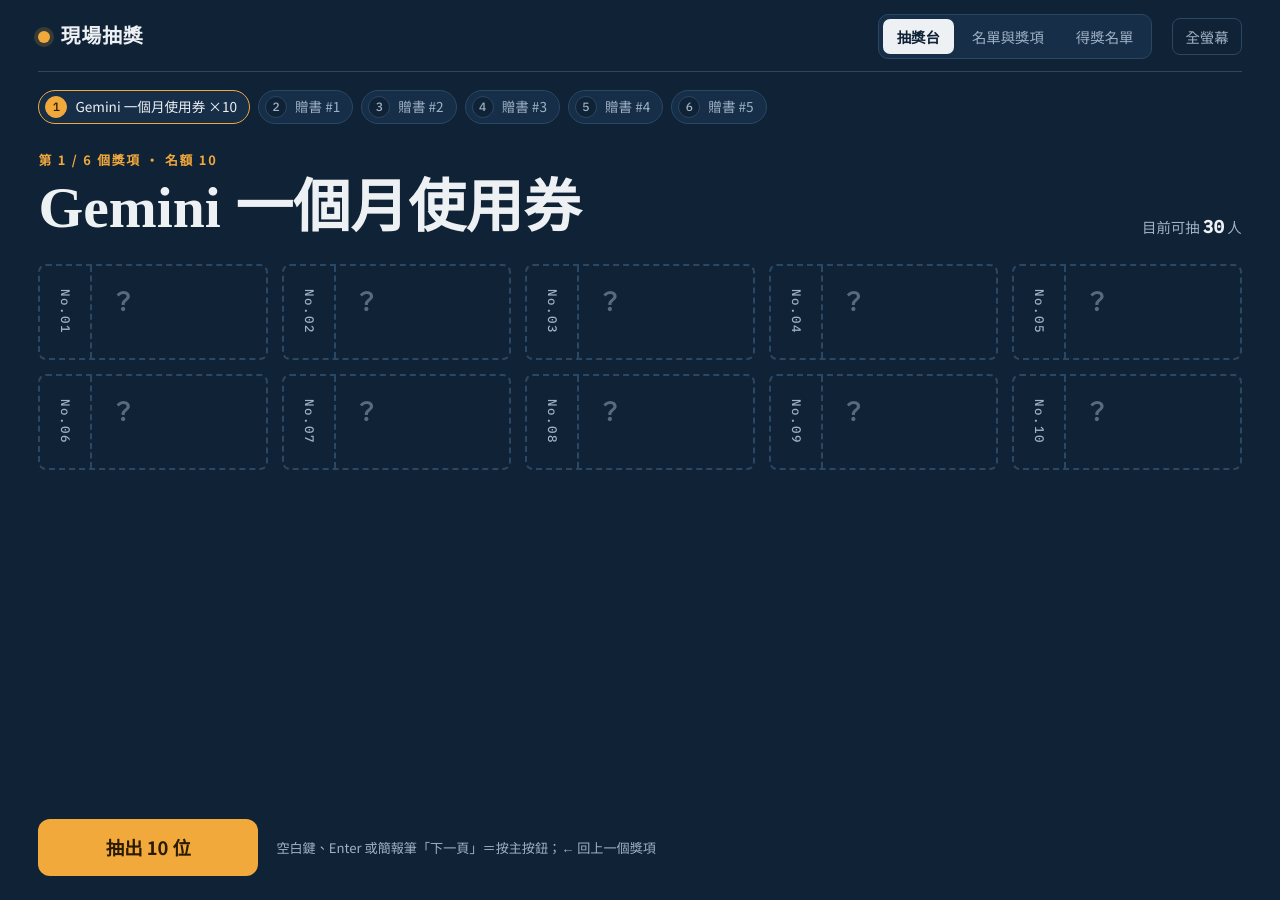
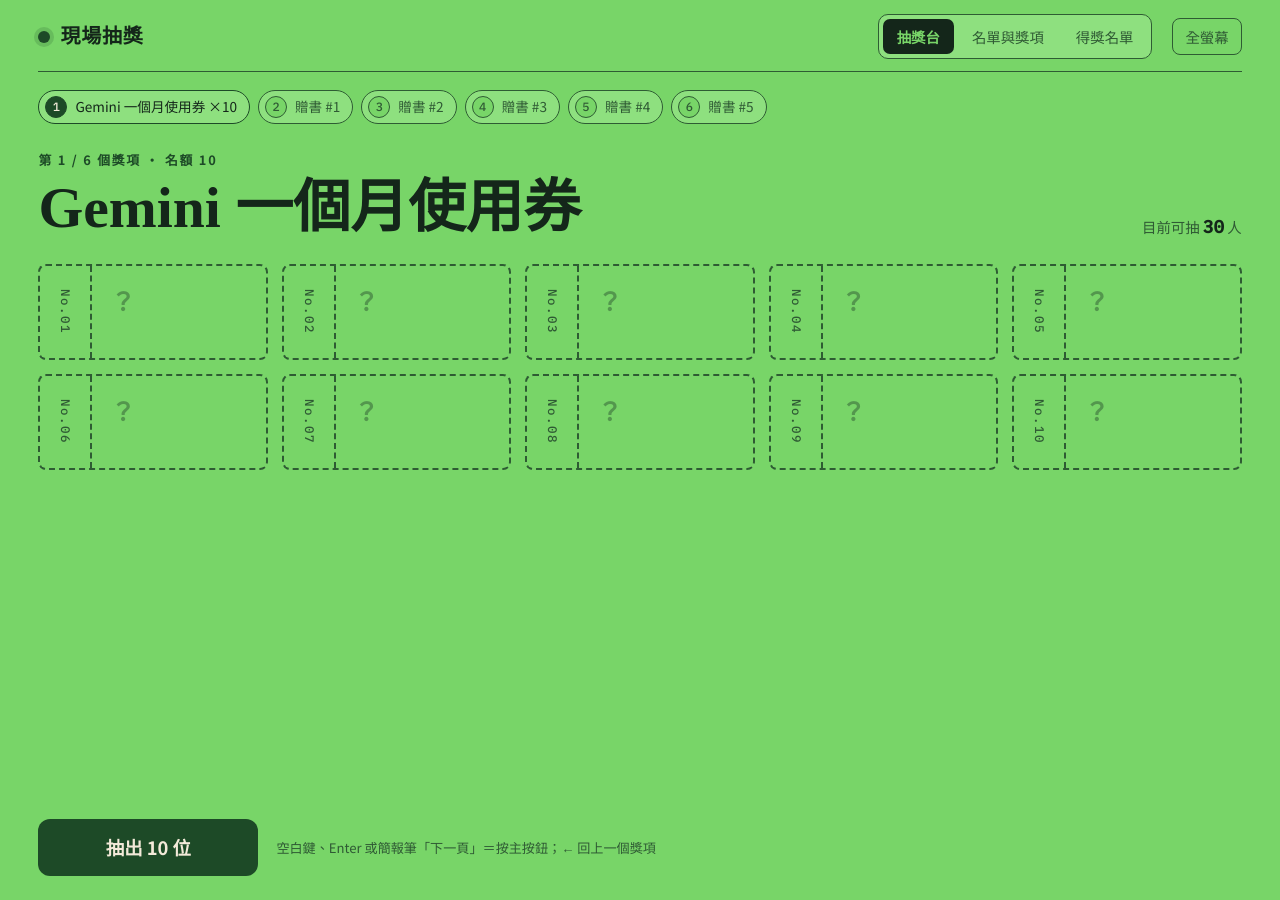
Before and after one commit to AdaSpeaking/AdaSpeaking.github.io, a Jekyll site: the page raffle/index.html, which Jekyll copies as it is, in a window 1280 px wide. Built offline with Jekyll 4.4.1, drawn with Linux system fonts in a browser that asks for light colours.

Commit message:
raffle: 底色改淺綠 #78d568，文字與邊框改深色
Co-Authored-By: Claude Opus 5.5 <noreply@anthropic.com>
Claude-Session: https://claude.ai/code/session_01D64zfsC21W1t1J9gKb6xxA

```diff
--- a/raffle/index.html
+++ b/raffle/index.html
@@ -9,22 +9,22 @@
 <link rel="preconnect" href="https://fonts.gstatic.com" crossorigin>
 <link rel="stylesheet" href="https://fonts.googleapis.com/css2?family=Noto+Sans+TC:wght@400;500;700&family=Noto+Serif+TC:wght@700;900&family=IBM+Plex+Mono:wght@500&display=swap">
 <style>
-/* Layout: 舞台式單一深色畫面（投影用）— 上方獎項軌道，中央抽獎券，底部單一主按鈕；設定與名單分頁 */
+/* Layout: 舞台式單一淺綠畫面（投影用）— 上方獎項軌道，中央抽獎券，底部單一主按鈕；設定與名單分頁 */
 :root{
-  --bg:#0f2236;        /* 深藍舞台 */
-  --bg-2:#162e47;      /* 面板 */
-  --line:#2a4763;
+  --bg:#78d568;        /* 淺綠舞台 */
+  --bg-2:#8ee07f;      /* 面板 */
+  --line:#2e5c33;
   --paper:#f3ead9;     /* 抽獎券紙色 */
   --ink:#1a2433;       /* 券上墨色 */
-  --fg:#eef1f4;
-  --muted:#9fb2c6;
-  --accent:#f2a93b;    /* 金盞花橘 */
-  --accent-ink:#2a1a00;
-  --warn:#ff8a7a;
+  --fg:#14261a;
+  --muted:#2f5a34;
+  --accent:#1d4a27;    /* 深綠 */
+  --accent-ink:#f3ead9;
+  --warn:#a3271a;
   --f-display:"Noto Serif TC","Songti TC","PMingLiU",serif;
   --f-body:"Noto Sans TC","PingFang TC","Microsoft JhengHei",system-ui,sans-serif;
   --f-mono:"IBM Plex Mono",ui-monospace,Menlo,monospace;
-  color-scheme:dark;
+  color-scheme:light;
 }
 *{box-sizing:border-box}
 html,body{height:100%}
@@ -38,7 +38,7 @@ button{cursor:pointer}
 /* top bar */
 .bar{display:flex;flex-wrap:wrap;align-items:center;gap:12px 20px;border-bottom:1px solid var(--line);padding-bottom:12px}
 .brand{display:flex;align-items:center;gap:10px;min-width:0;flex:1 1 240px}
-.brand-mark{width:12px;height:12px;border-radius:50%;background:var(--accent);box-shadow:0 0 0 4px rgba(242,169,59,.18);flex:none}
+.brand-mark{width:12px;height:12px;border-radius:50%;background:var(--accent);box-shadow:0 0 0 4px rgba(29,74,39,.18);flex:none}
 #evtTitle{background:transparent;border:0;border-bottom:1px dashed transparent;font-family:var(--f-display);font-weight:900;font-size:1.25rem;letter-spacing:.04em;min-width:0;width:100%;padding:2px 0}
 #evtTitle:hover,#evtTitle:focus{border-bottom-color:var(--line);outline:none}
 .tabs{display:flex;gap:4px;background:var(--bg-2);padding:4px;border-radius:10px;border:1px solid var(--line)}
@@ -107,7 +107,7 @@ button{cursor:pointer}
 textarea{background:var(--bg-2);border:1px solid var(--line);border-radius:10px;padding:10px 12px;min-height:280px;resize:vertical;line-height:1.55;font-size:.92rem}
 textarea.short{min-height:120px}
 .count{font-family:var(--f-mono);color:var(--accent)}
-.banner{grid-column:1/-1;border:1px solid var(--accent);background:rgba(242,169,59,.08);border-radius:10px;padding:10px 14px;font-size:.9rem;display:flex;flex-wrap:wrap;gap:8px 16px;align-items:center;justify-content:space-between}
+.banner{grid-column:1/-1;border:1px solid var(--accent);background:rgba(29,74,39,.08);border-radius:10px;padding:10px 14px;font-size:.9rem;display:flex;flex-wrap:wrap;gap:8px 16px;align-items:center;justify-content:space-between}
 .preview{list-style:none;margin:0;padding:0;display:flex;flex-direction:column;gap:4px;font-size:.88rem}
 .preview li{display:flex;justify-content:space-between;gap:12px;border-bottom:1px solid var(--line);padding:4px 0}
 .preview .mode{color:var(--muted);font-size:.8rem;white-space:nowrap}
@@ -123,12 +123,12 @@ td.absent{color:var(--muted);text-decoration:line-through}
 #copyFallback{width:100%;min-height:120px;margin-top:12px}
 
 /* modal */
-.modal{position:fixed;inset:0;background:rgba(5,12,20,.7);display:grid;place-items:center;padding:16px;z-index:10}
+.modal{position:fixed;inset:0;background:rgba(10,30,14,.55);display:grid;place-items:center;padding:16px;z-index:10}
 .modal-card{background:var(--bg-2);border:1px solid var(--line);border-radius:14px;padding:22px;max-width:380px;width:100%;display:flex;flex-direction:column;gap:14px}
 .modal-card h3{margin:0;font-size:1.1rem}
 .modal-card p{margin:0;color:var(--muted);font-size:.92rem}
 .row{display:flex;gap:10px;justify-content:flex-end;flex-wrap:wrap}
-.danger{border:0;background:var(--warn);color:#2b0700;font-weight:700;border-radius:8px;padding:8px 16px}
+.danger{border:0;background:var(--warn);color:#fff;font-weight:700;border-radius:8px;padding:8px 16px}
 
 :fullscreen .hint{display:none}
 @media (prefers-reduced-motion:reduce){.ticket.landed{animation:none}}
```
